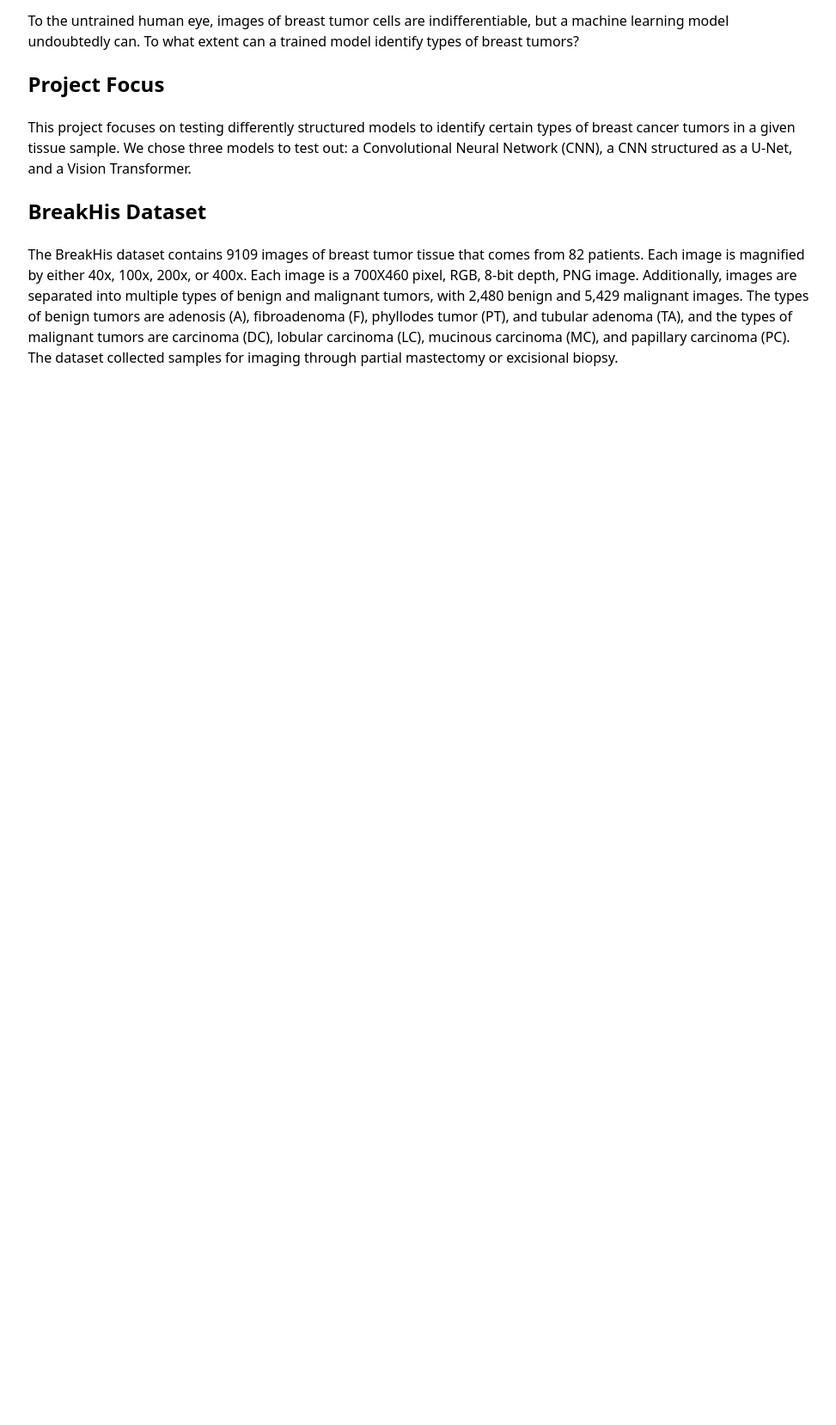
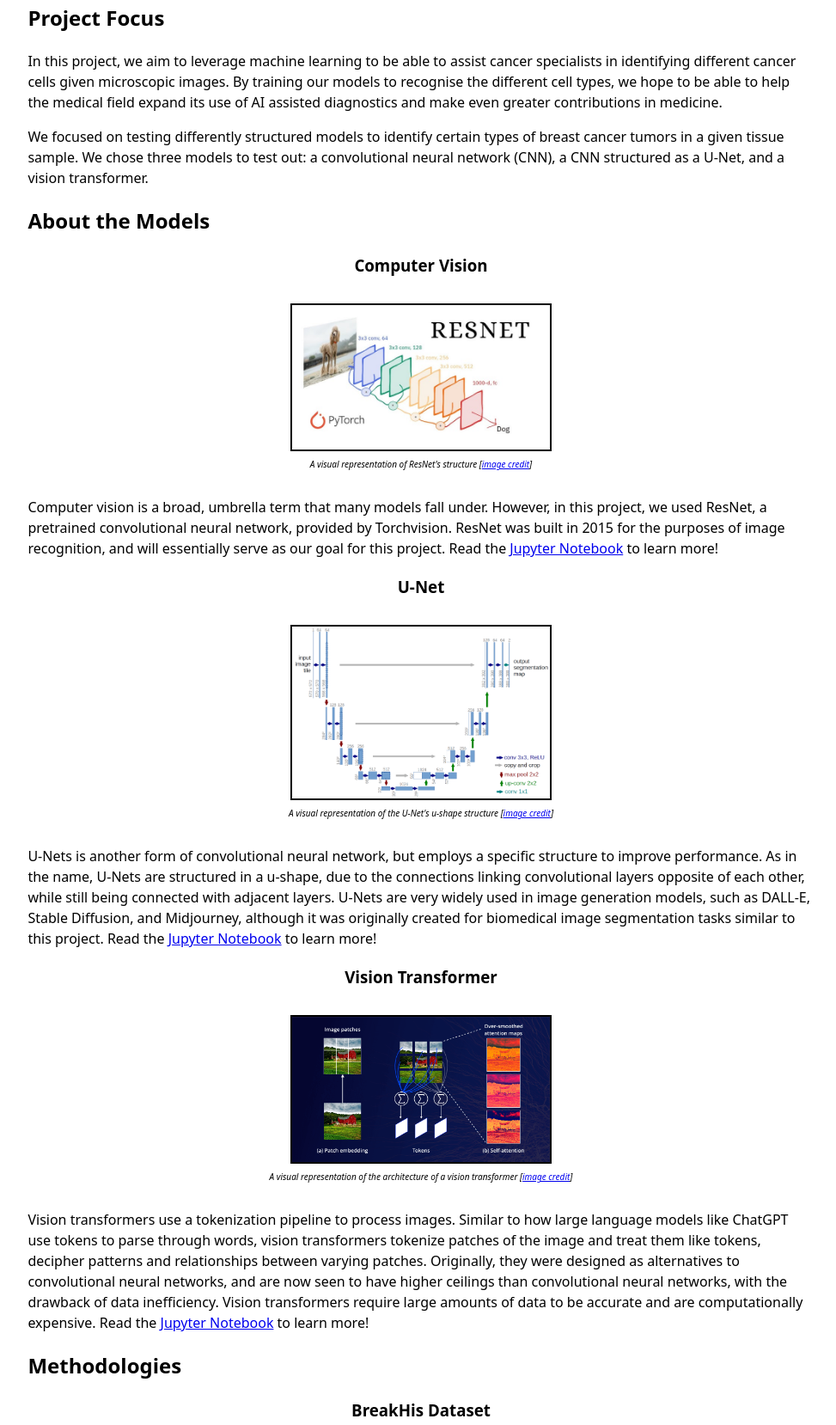
Before and after one commit to ShamitaGoyal/dsc3-projects-2025, a plain HTML site: page index.html in a window 1280 px wide. Shown: the part 989-2647 px from the top of the page at 86% size, without its empty margins (150-1123 px from the left). Before the commit the page ends 1433 px from the top, so only its background shows below. Drawn offline with Linux system fonts and the light colour scheme.

Commit message:
just keep on writing, just keep on writing

```diff
--- a/index.html
+++ b/index.html
@@ -51,12 +51,6 @@
             with the advancements of technology that came with time, machine learning models have
             shown promise in being able to automate the process of classifying cancer cells in medical images.
         </p>
-        <p>
-            In this project, we aim to leverage machine learning to be able to assist cancer specialists
-            in identifying different cancer cells given microscopic images. By training our model to recognise
-            the different cell types, we hope to be able to help the medical field expand its use of AI assisted
-            diagnostics and make even greater contributions in medicine.
-        </p>
     </div>
 
     <div class="question">
@@ -71,15 +65,59 @@
     <div class="focus">
         <h2>Project Focus</h2>
         <p>
-            This project focuses on testing differently structured models to identify certain types of breast cancer tumors in a given tissue sample.
-            We chose three models to test out: a Convolutional Neural Network (CNN), a CNN structured as a U-Net, and a Vision Transformer.
+            In this project, we aim to leverage machine learning to be able to assist cancer specialists
+            in identifying different cancer cells given microscopic images. By training our models to recognise
+            the different cell types, we hope to be able to help the medical field expand its use of AI assisted
+            diagnostics and make even greater contributions in medicine.
+        </p>
+        <p>
+            We focused on testing differently structured models to identify certain types of breast cancer tumors in a given tissue sample.
+            We chose three models to test out: a convolutional neural network (CNN), a CNN structured as a U-Net, and a vision transformer.
         </p>
     </div>
 
-    <div class="dataset">
-        <h2>BreakHis Dataset</h2>
+    <div class="model-info">
+        <h2>About the Models</h2>
+        <h3 class="model-type">Computer Vision</h3>
+        <div class="image">
+            <img id="model" src="images/resnet.jpg">
+            <i class="caption">A visual representation of ResNet's structure [<a href="https://www.youtube.com/watch?v=woEs7UCaITo">image credit</a>]</i>
+        </div>
         <p>
-            The BreakHis dataset contains 9109 images of breast tumor tissue that comes from 82 patients. Each image
+            Computer vision is a broad, umbrella term that many models fall under. However, in this project, we used ResNet, a pretrained convolutional neural network, provided
+            by Torchvision. ResNet was built in 2015 for the purposes of image recognition, and will essentially serve as our goal for this project.
+            Read the <a href="https://github.com/ShamitaGoyal/dsc3-projects-2025/blob/main/CV_model.ipynb">Jupyter Notebook</a> to learn more!
+        </p>
+        <h3 class="model-type">U-Net</h3>
+        <div class="image">
+            <img id="model" src="images/unet.png">
+            <i class="caption">A visual representation of the U-Net's u-shape structure [<a href="https://rpubs.com/eR_ic/unet">image credit</a>]</i>
+        </div>
+        <p>
+            U-Nets is another form of convolutional neural network, but employs a specific structure to improve performance. As in the name, U-Nets are structured in a u-shape,
+            due to the connections linking convolutional layers opposite of each other, while still being connected with adjacent layers. U-Nets are very widely used in
+            image generation models, such as DALL-E, Stable Diffusion, and Midjourney, although it was originally created for biomedical image segmentation tasks similar to this project.
+            Read the <a href="https://github.com/ShamitaGoyal/dsc3-projects-2025/blob/main/unet_model_implementation.ipynb">Jupyter Notebook</a> to learn more!
+        </p>
+        <h3 class="model-type">Vision Transformer</h3>
+        <div class="image">
+            <img id="model" src="images/vision-transformer.png">
+            <i class="caption">A visual representation of the architecture of a vision transformer [<a href="https://www.leewayhertz.com/vision-transformer-model/">image credit</a>]</i>
+        </div>
+        <p>
+            Vision transformers use a tokenization pipeline to process images. Similar to how large language models like ChatGPT use tokens to parse through words,
+            vision transformers tokenize patches of the image and treat them like tokens, decipher patterns and relationships between varying patches. Originally, they were designed
+            as alternatives to convolutional neural networks, and are now seen to have higher ceilings than convolutional neural networks, with the drawback of data inefficiency.
+            Vision transformers require large amounts of data to be accurate and are computationally expensive.
+            Read the <a href="https://github.com/ShamitaGoyal/dsc3-projects-2025/blob/main/notebooks/vit_nonbinary.ipynb">Jupyter Notebook</a> to learn more!
+        </p>
+    </div>
+
+    <div class="methodology">
+        <h2>Methodologies</h2>
+        <h3>BreakHis Dataset</h3>
+        <p>
+            The BreakHis dataset<sup>[1]</sup> contains 9109 images of breast tumor tissue that comes from 82 patients. Each image
             is magnified by either 40x, 100x, 200x, or 400x. Each image is a 700X460 pixel, RGB, 8-bit depth, PNG image.
             Additionally, images are separated into multiple types of benign and malignant tumors, with 2,480 benign
             and 5,429 malignant images. The types of benign tumors are adenosis (A), fibroadenoma (F), phyllodes
@@ -87,13 +125,59 @@
             carcinoma (LC), mucinous carcinoma (MC), and papillary carcinoma (PC). The dataset collected samples for
             imaging through partial mastectomy or excisional biopsy.
         </p>
+        <h3>Data Preprocessing and Transformations</h3>
+        <p>
+
+        </p>
+        <h3>Training, Optimization, and Testing</h3>
+        <p>
+
+        </p>
     </div>
 
-    <div class="results"></div>
+    <div class="results">
+        <h2>Results</h2>
+        <p>
+            After training, optimizing, and testing the three models, we created the same confusion matrices to compare performance. To compare performance,
+            we relied on confusion matrices, which allowed us to calcuate an important metric: recall.
+        </p>
+        <p>
+            Mathematically, recall is the number of true positive predictions that your model made, divided by the total number of inputs that were actually positive.
+            In the context of our project (and real world breast tumors), a high recall represents our model saying "yes, this tumor is malignant" when it actually is, while a low
+            recall represents our model saying "no, this tumor is not malignant", when in reality, the tumor is malignant!
+        </p>
+        <h3>ResNet</h3>
+        <p>
 
-    <div class="conclusion"></div>
+        </p>
+        <h3>U-Net</h3>
+        <p>
 
-    <div class="acknowledgements"></div>
+        </p>
+        <h3>Vision Transformer</h3>
+        <p></p>
+    </div>
+
+    <div class="conclusion">
+        <h2>Conclusion</h2>
+        <p>
+
+        </p>
+    </div>
+
+    <div class="acknowledgements">
+        <h2>Acknowledgements</h2>
+        <p>
+            [1] Spanhol, F., Oliveira, L. S., Petitjean, C., Heutte, L., A Dataset for Breast Cancer Histopathological Image Classification, IEEE Transactions on Biomedical Engineering (TBME), 63(7):1455-1462, 2016.
+        </p>
+        <p>
+            We would like to thank the authors of the BreakHis dataset for making their work public for anyone to freely use and analyze.
+            Their paper can be found <a href="https://www.inf.ufpr.br/lesoliveira/download/TBME-00608-2015-R2-preprint.pdf">here</a>.
+        </p>
+        <p>
+            We would also like to thank DS3 @ UCSD for giving us guidance throughout the project!
+        </p>
+    </div>
 
     </body>
 </html>
--- a/style.css
+++ b/style.css
@@ -6,6 +6,7 @@ body {
     padding-left: 10ch;
     padding-right: 10ch;
 }
+
 div.title {
     text-align: center;
 }
@@ -16,10 +17,13 @@ div.title h1 {
 
 div.image {
     display: grid;
+    gap: 0.5em;
+    margin: 30px;
+}
+
+div.image .caption {
     font-size: 10px;
     text-align: center;
-    gap: 0.5em;
-    margin: 30px;
 }
 
 div.image img {
@@ -27,3 +31,15 @@ div.image img {
     margin-right: auto;
     border: 2px solid black;
 }
+
+h3 {
+    text-align: center;
+}
+
+img#model {
+    display: block;
+    width: 300px;
+    margin-left: auto;
+    margin-right: auto;
+    border: 2px solid black;
+}
```
Also changed, not shown: images/resnet.jpg (added), images/unet.png (added), images/vision-transformer.png (added).
